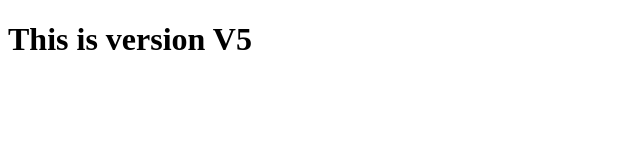
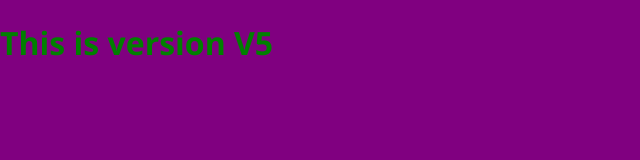
Before and after one commit to harshcseai/myrepo, a plain HTML site: page index.html in a window 1280 px wide. Shown: the whole page, without its empty margins (0-640 px from the left). Drawn offline with Linux system fonts and the light colour scheme.

Commit message:
added design for website

```diff
--- a/index.html
+++ b/index.html
@@ -3,7 +3,8 @@
 <head>
     <meta charset="UTF-8">
     <meta name="viewport" content="width=device-width, initial-scale=1.0">
-    <title>Document</title>
+    <title>git </title>
+    <link rel="stylesheet" href="styles.css">
 </head>
 <body>
     <h1>This is version V5</h1>
--- /dev/null
+++ b/styles.css
@@ -0,0 +1,7 @@
+body {
+  margin: 0;
+  padding: 0;
+  font-family: 'Segoe UI', Tahoma, Geneva, Verdana, sans-serif;
+  color: green;
+  background-color: purple;
+}
```
